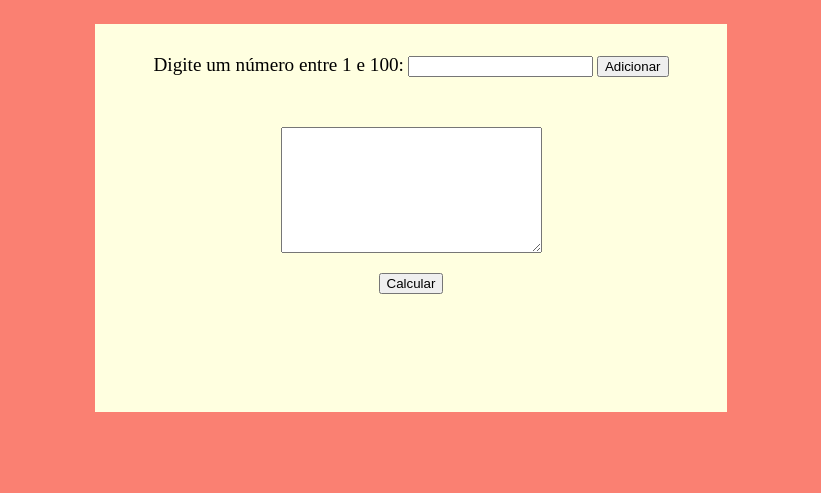
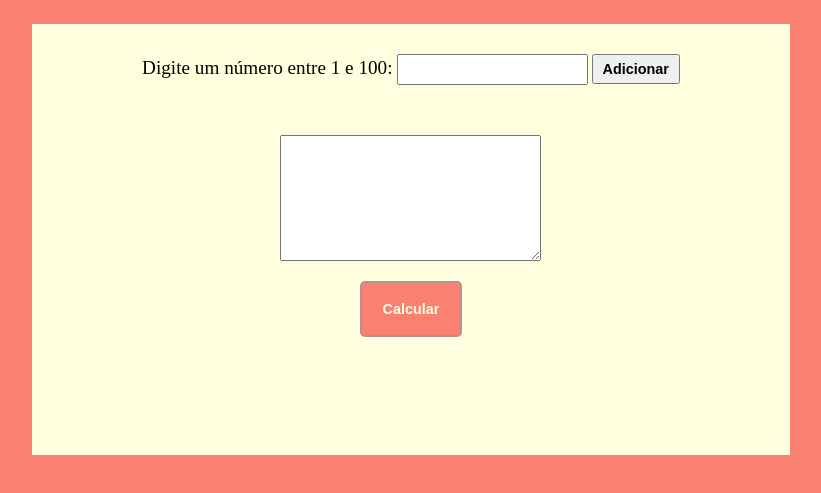
Before and after one commit to LucasDevRJ/analisador_de_numeros, a plain HTML site: page index.html in a window 1280 px wide. Shown: the part 85-578 px from the top of the page, without its empty margins (229-1050 px from the left). Drawn offline with Linux system fonts and the light colour scheme.

Commit message:
Estilizando botão de calcular

```diff
--- a/css/styles.css
+++ b/css/styles.css
@@ -18,8 +18,35 @@ label, p {
     color: #FF0000;
 }
 
+.entrada {
+    padding: 6px 5px;
+}
+
+.botao {
+    font-size: 0.9rem;
+    font-weight: bold;
+    padding: 5px 9px;
+}
+
+#botaoCalcular {
+    width: 8vw;
+    height: 7vh;
+    background-color: #FA8072;
+    border-width: 2px;
+    border-radius: 5px;
+    border-style: solid;
+    border-color: #BC8F8F;
+    cursor: pointer;
+    color: #FFFFE0;
+    transition: 1s;
+}
+
+#botaoCalcular:hover {
+    transform: scale(1.1);
+}
+
 .divisao-numeros, .divisao-resultado {
-    width: 50%;
+    width: 60%;
     padding: 30px;
     box-sizing: border-box;
     display: flex;
--- a/index.html
+++ b/index.html
@@ -12,14 +12,14 @@
         <div class="divisao-numeros">
             <div class="divisao-numero">
                 <label for="numero">Digite um número entre 1 e 100:</label>
-                <input type="number" name="numero" id="numero">
-                <input type="button" value="Adicionar" id="botaoAdicionar">
+                <input type="number" name="numero" id="numero" class="entrada">
+                <input type="button" value="Adicionar" id="botaoAdicionar" class="botao">
             </div>
 
            <div class="divisao-resultado">
                 <textarea rows="8" cols="30" name="numeros" id="numeros" readonly></textarea>
 
-                <input type="button" value="Calcular" id="botaoCalcular">
+                <input type="button" value="Calcular" id="botaoCalcular" class="botao">
 
                 <p id="resultado"></p>
            </div>
```
